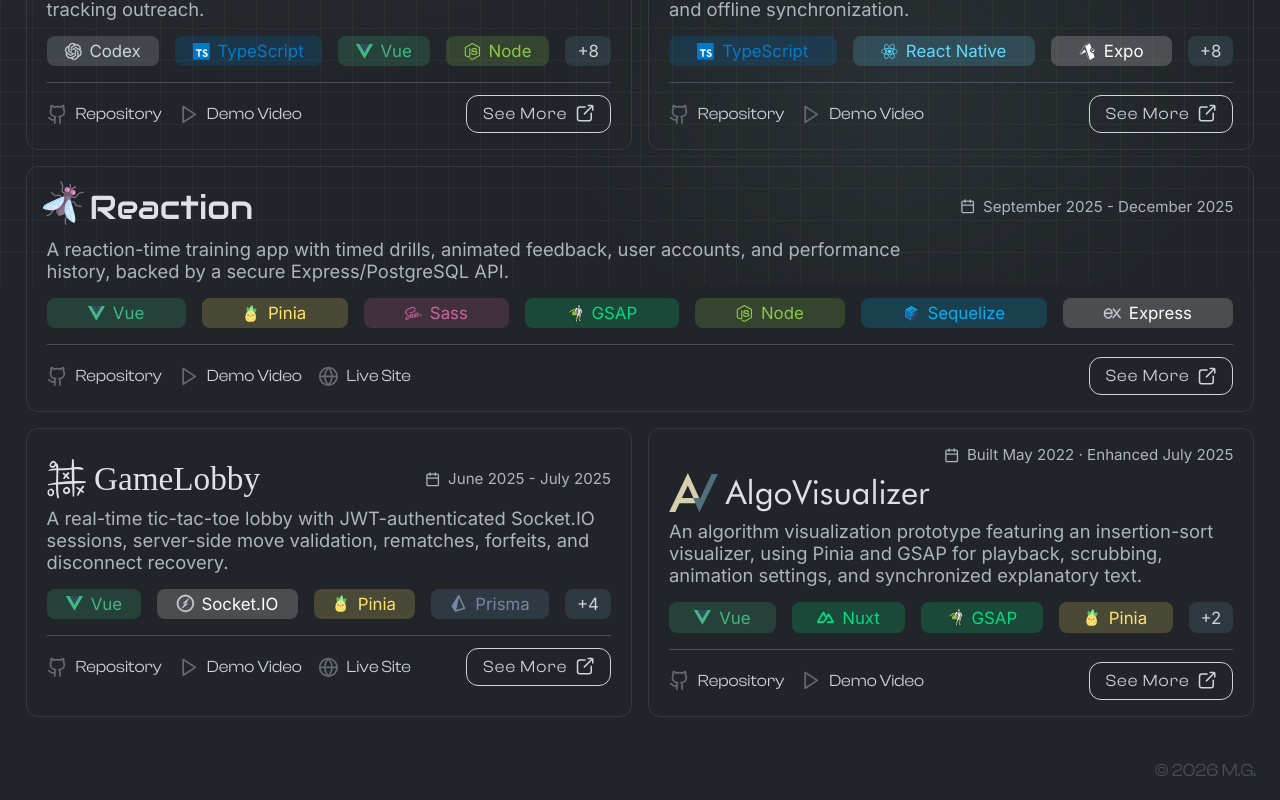
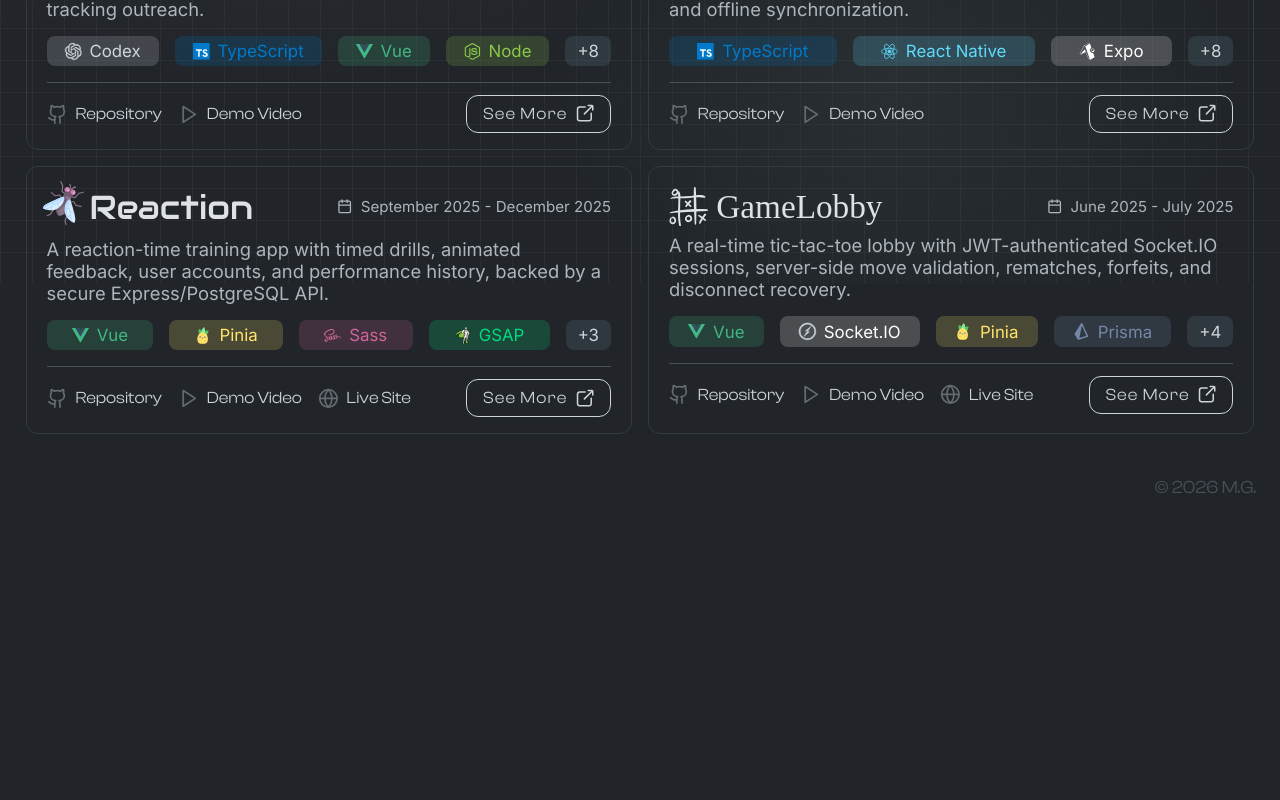
Before and after one commit to michaelgreenl/e-portfolio, a Vue app: page /projects in a window 1280 px wide. Shown: the part 516-1316 px from the top of the page. After the commit the page ends 1033 px from the top, so only its background shows below. Built offline with nearby package versions, Linux system fonts and the light colour scheme; a web font is replaced by a local one.

Commit message:
refactor: removing project, adjust project page's grid layout

```diff
--- a/src/assets/data/projects.json
+++ b/src/assets/data/projects.json
@@ -214,46 +214,5 @@
                 "href": "https://michaelgreenl.net/projects?slug=game-lobby&autoplay=false"
             }
         }
-    },
-    {
-        "title": "AlgoVisualizer",
-        "slug": "algo-visualizer",
-        "stackText": ["Vue", "Nuxt", "GSAP", "Pinia", "Sass", "Node"],
-        "stack": ["vue", "nuxt", "gsap", "pinia", "sass", "node"],
-        "shortDate": "Built May 2022 · Enhanced July 2025",
-        "longDate": "Built May 2022 · Enhanced July 2025",
-        "description": {
-            "short": "An algorithm visualization prototype featuring an insertion-sort visualizer, using Pinia and GSAP for playback, scrubbing, animation settings, and synchronized explanatory text.",
-            "long": [
-                {
-                    "label": "Project and Experience",
-                    "text": "AlgoVisualizer explores how interactive animation can make algorithm steps easier to follow. The insertion-sort module supports playback, scrubbing, speed controls, and explanations synchronized with each visual change."
-                },
-                {
-                    "label": "System Design",
-                    "text": "A Nuxt and Vue shell provides category navigation, search, and dynamic visualization modules. Pinia coordinates interface state while a GSAP timeline acts as the playback engine for animation and explanatory text."
-                },
-                {
-                    "label": "Decisions and Tradeoffs",
-                    "text": "The playback timeline stays outside Vue's reactive system because it is an animation controller rather than interface data. This keeps state updates predictable while preserving precise control over navigation and timing."
-                }
-            ]
-        },
-        "fontFamily": "Futura",
-        "img": "algo-visualizer_blurred.webp",
-        "video": "1149531735",
-        "externalLinks": {
-            "github": {
-                "href": "https://github.com/michaelgreenl/algovisualizer",
-                "text": "Repository"
-            },
-            "demoVideo": {
-                "href": "https://michaelgreenl.net/projects?slug=algo-visualizer&autoplay=true",
-                "text": "Demo Video"
-            },
-            "porfolioLink": {
-                "href": "https://michaelgreenl.net/projects?slug=algo-visualizer&autoplay=false"
-            }
-        }
     }
 ]
--- a/src/components/Project/ProjectCard.vue
+++ b/src/components/Project/ProjectCard.vue
@@ -29,19 +29,15 @@ const bp = useBreakpoints();
 const externalLinkRespText = (projectSlug, externalLinks) => {
     const className = 'responsive-link-text';
 
-    const TWO_COLUMN_CARD = 'reaction';
-
     if (bp.isXlLaptop.value) {
         return 'undefined';
     }
 
     if (bp.isLgLaptop.value) {
-        if (projectSlug === TWO_COLUMN_CARD) return 'undefined';
         return `${Object.keys(externalLinks).length <= 3 ? undefined : className}`;
     }
 
     if (bp.isLaptop.value) {
-        if (projectSlug === TWO_COLUMN_CARD) return 'undefined';
         return `${Object.keys(externalLinks).length < 3 ? undefined : className}`;
     }
 
--- a/src/views/ProjectsView.vue
+++ b/src/views/ProjectsView.vue
@@ -272,10 +272,10 @@ function closeProject() {
         max-width: 92em;
         margin-inline: auto;
 
-        :deep(.project-card:nth-child(3)) {
-            grid-row: 2;
-            grid-column: 1 / span 2;
-        }
+        // :deep(.project-card:nth-child(3)) {
+        //     grid-row: 2;
+        //     grid-column: 1 / span 2;
+        // }
     }
 
     @include bp-xl-desktop {
```
